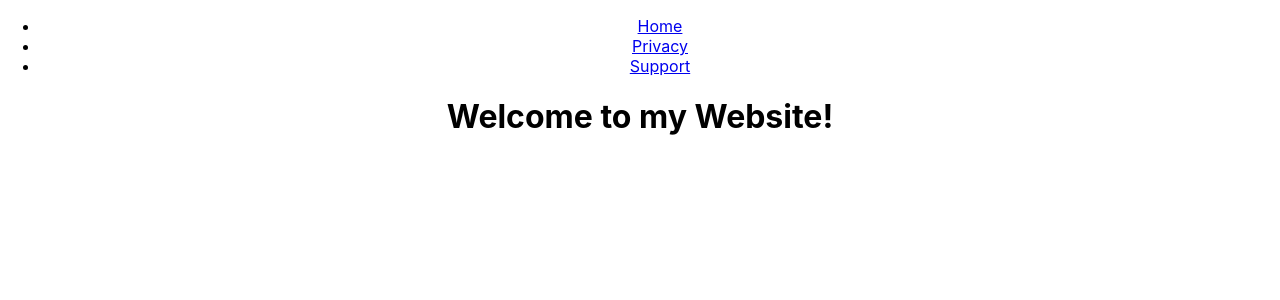
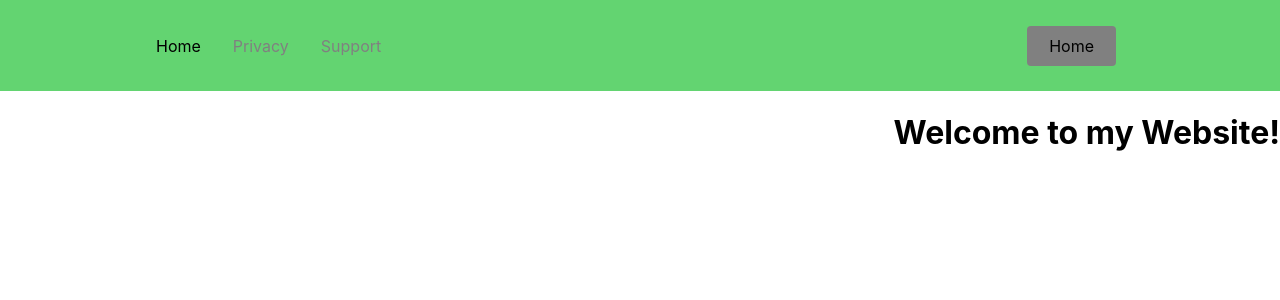
Before and after one commit to ZTW21/WilsonCodes, a React (Create React App) app: page / in a window 1280 px wide. Shown: the top 300 px of the page. Built offline with nearby package versions, Linux system fonts and the light colour scheme.

Commit message:
nav bar working

```diff
--- a/package.json
+++ b/package.json
@@ -8,8 +8,10 @@
     "@testing-library/user-event": "^12.6.2",
     "react": "^17.0.1",
     "react-dom": "^17.0.1",
+    "react-icons": "^4.2.0",
     "react-router-dom": "^5.2.0",
     "react-scripts": "^4.0.1",
+    "styled-components": "^5.3.0",
     "web-vitals": "^0.2.4"
   },
   "scripts": {
--- a/src/App.css
+++ b/src/App.css
@@ -1,6 +1,6 @@
-.App {
+/* .App {
   text-align: center;
-}
+} */
 
 .App-logo {
   height: 40vmin;
@@ -36,3 +36,25 @@
     transform: rotate(360deg);
   }
 }
+
+.navbar {
+  display: flex;
+  align-items: center;
+
+  background: rebeccapurple;
+  color: white;
+  font-family: Helvetica;
+  font-weight: 300;
+}
+
+.navbar_title {
+  margin-right: auto;
+  font-size: 150%;
+  padding: 12px 16px;
+}
+
+.navbar_item {
+  padding: 16px 16px;
+  cursor: pointer;
+  vertical-align: middle;
+}
--- a/src/Home.js
+++ b/src/Home.js
@@ -2,7 +2,14 @@
 
 function Home() {
     return(
-        <div>
+        <div
+            style={{
+                display: 'flex',
+                justifyContent: 'Right',
+                alignItems: 'Right',
+                height: '100vh'
+            }}
+        >
             <h1>Welcome to my Website!</h1>
         </div>
     )
--- a/src/Navbar.js
+++ b/src/Navbar.js
@@ -1,19 +1,57 @@
 import React from 'react';
 import {Link} from 'react-router-dom';
+import './App.css';
+import {
+  Nav,
+  NavLink,
+  Bars,
+  NavMenu,
+  NavBtn,
+  NavBtnLink,
+} from './NavbarElements';
 
 function Navbar() {
-    return(
-        <ul>
-            <li>
-                <Link to="/">Home</Link>
-            </li>
-            <li>
-                <Link to="/privacy">Privacy</Link>
-            </li>
-            <li>
-                <Link to="/support">Support</Link>
-            </li>
-        </ul>
+    // return(
+    //     <header classname='navbar'>
+    //         <div classname='navbar_title navbar_item'>
+    //             Zachary Wilson
+    //         </div>
+
+    //         <div classname='navbar_item'>
+    //             <Link to="/" activeStyle>Home</Link>
+    //         </div>
+
+    //         <div classname='navbar_item'>
+    //             <Link to="/privacy" activeStyle>Privacy</Link>
+    //         </div>
+
+    //         <div classname='navbar_item'>
+    //             <Link to="/support" activeStyle>Support</Link>
+    //         </div>
+    //     </header>
+    // );
+
+    return (
+        <>
+        <Nav>
+            <Bars />
+            <NavMenu>
+                <NavLink to="/" activeStyle>
+                    Home
+                </NavLink>
+                <NavLink to="/privacy" activeStyle>
+                    Privacy
+                </NavLink>
+                <NavLink to="/suppport" activeStyle>
+                    Support
+                </NavLink>
+            </NavMenu>
+
+            <NavBtn>
+                <NavBtnLink to="/">Home</NavBtnLink>
+            </NavBtn>
+        </Nav>
+        </>
     );
 }
 
--- /dev/null
+++ b/src/NavbarElements.js
@@ -0,0 +1,86 @@
+import {FaBars} from 'react-icons/fa';
+import {NavLink as Link} from 'react-router-dom';
+import styled from 'styled-components';
+
+export const Nav = styled.nav`
+  background: #63D471;
+  height: 85px;
+  display: flex;
+  justify-content: space-between;
+  padding: 0.2rem calc((100vw - 1000px) / 2);
+  z-index: 12;
+  /* Third Nav */
+  /* justify-content: flex-start; */
+`;
+
+export const NavLink = styled(Link)`
+  color: #808080;
+  display: flex;
+  align-items: center;
+  text-decoration: none;
+  padding: 0 1rem;
+  height: 100%;
+  cursor: pointer;
+  &.active {
+    color: #000000;
+  }
+`;
+
+export const Bars = styled(FaBars)`
+  display: none;
+  color: #808080;
+  @media screen and (max-width: 768px) {
+    display: block;
+    position: absolute;
+    top: 0;
+    right: 0;
+    transform: translate(-100%, 75%);
+    font-size: 1.8rem;
+    cursor: pointer;
+  }
+`;
+
+export const NavMenu = styled.div`
+  display: flex;
+  align-items: center;
+  margin-right: -24px;
+  /* Second Nav */
+  /* margin-right: 24px; */
+  /* Third Nav */
+  /* width: 100vw;
+  white-space: nowrap; */
+  @media screen and (max-width: 768px) {
+    display: none;
+  }
+`;
+
+export const NavBtn = styled.nav`
+  display: flex;
+  align-items: center;
+  margin-right: 24px;
+  /* Third Nav */
+  /* justify-content: flex-end;
+  width: 100vw; */
+  @media screen and (max-width: 768px) {
+    display: none;
+  }
+`;
+
+export const NavBtnLink = styled(Link)`
+  border-radius: 4px;
+  background: #808080;
+  padding: 10px 22px;
+  color: #000000;
+  outline: none;
+  border: none;
+  cursor: pointer;
+  transition: all 0.2s ease-in-out;
+  text-decoration: none;
+  /* Second Nav */
+  margin-left: 24px;
+  &:hover {
+    transition: all 0.2s ease-in-out;
+    background: #fff;
+    color: #808080;
+  }
+`;
--- a/src/Privacy.js
+++ b/src/Privacy.js
@@ -2,7 +2,14 @@
 
 function Privacy() {
     return(
-        <div>
+        <div
+            style={{
+                display: 'flex',
+                justifyContent: 'Right',
+                alignItems: 'Right',
+                height: '100vh'
+            }}
+        >
             <h1>Privacy Info</h1>
         </div>
     )
--- a/src/Support.js
+++ b/src/Support.js
@@ -2,7 +2,14 @@
 
 function Support() {
     return(
-        <div>
+        <div
+            style={{
+                display: 'flex',
+                justifyContent: 'Right',
+                alignItems: 'Right',
+                height: '100vh'
+            }}
+        >
             <h1>Support Info</h1>
         </div>
     )
```
Also changed, not shown: 2 other files (tests, documents, lock files or other folders).
